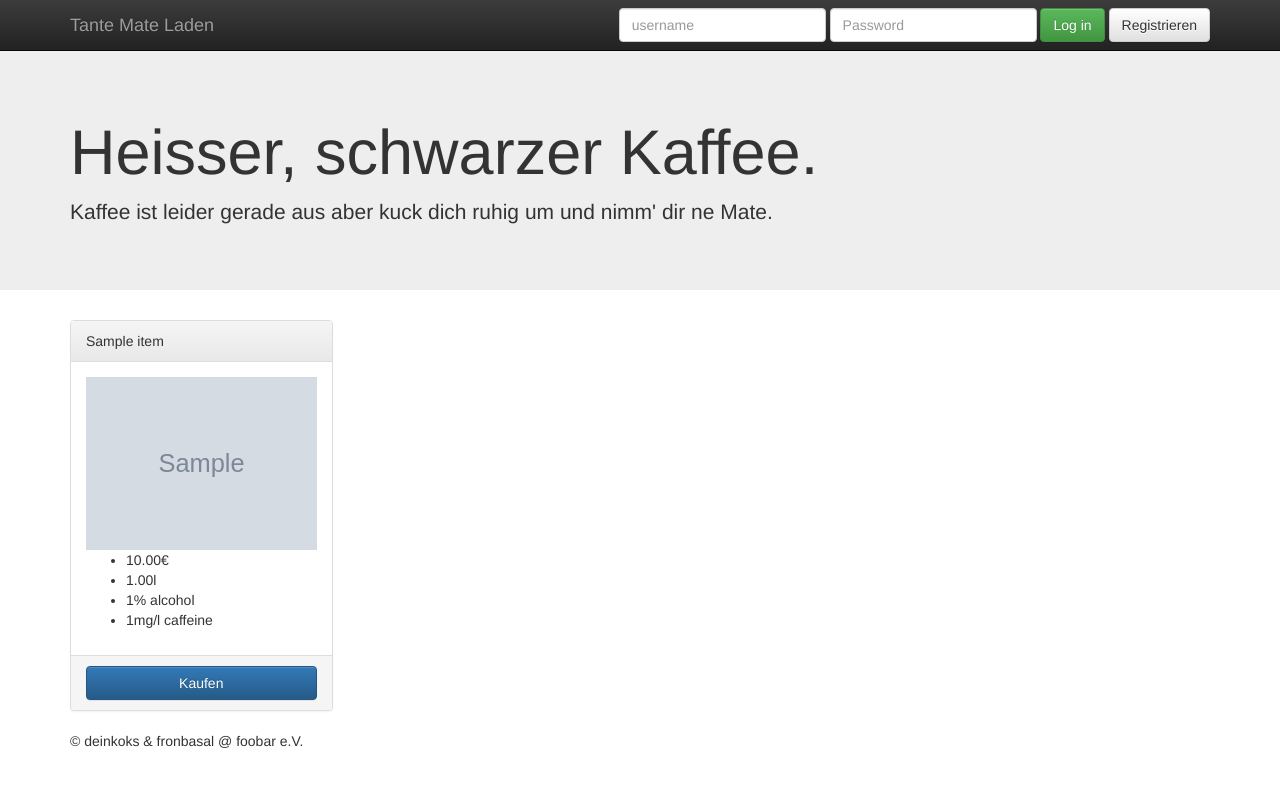
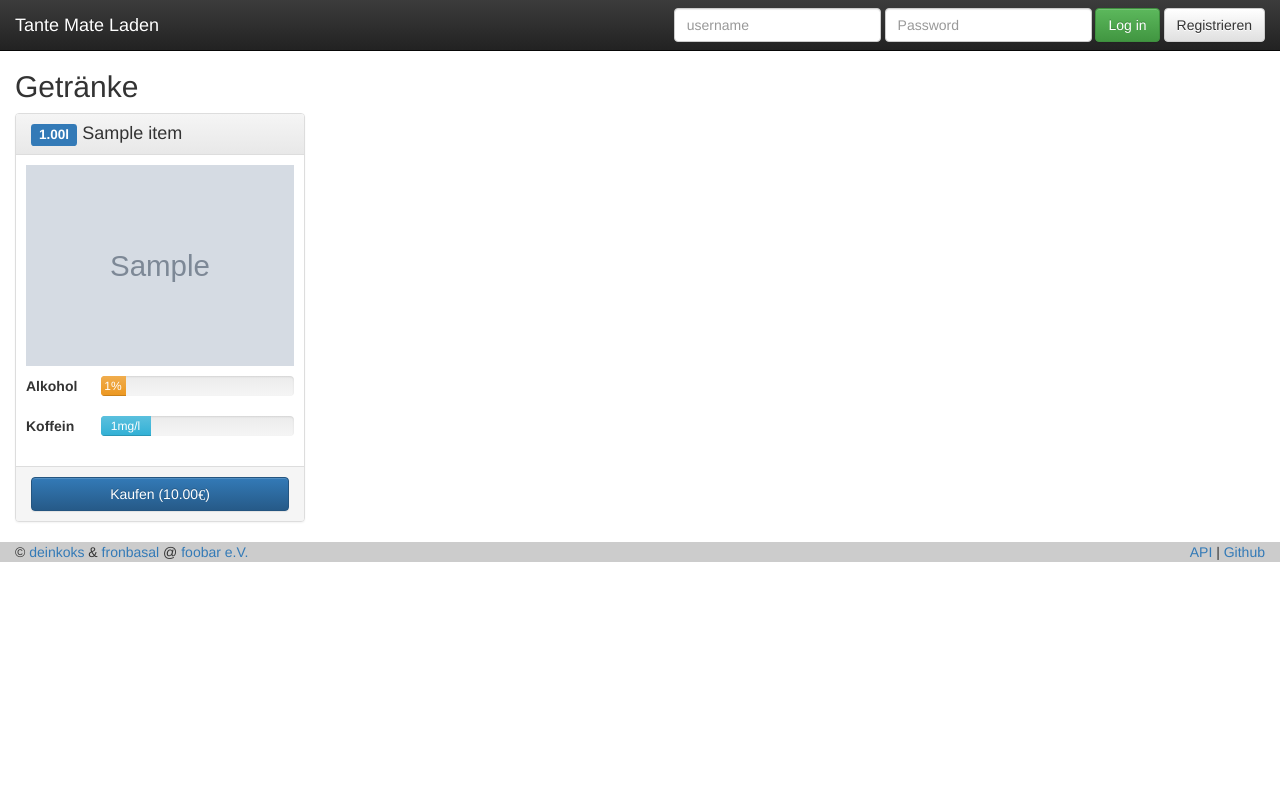
Before and after one commit to c3e/TanteMateLaden, a Django app: page / in a window 1280 px wide. Shown: the top 787 px of the page. Run offline with Django 3.2, Linux system fonts and the light colour scheme; tables that the repository leaves empty hold one stand-in row (values such as "Sample post"); grey boxes marked "Sample" are stand-in pictures; parts of the project's set-up code (start-up, migrations or seed data) failed here and were passed over; some libraries are stand-ins or nearby versions; some web fonts are replaced.

Commit message:
Quite a lot frontend foo, fixed avatar upload and validates for valid images

```diff
--- a/TanteMateLaden/TanteMateLaden/settings.py
+++ b/TanteMateLaden/TanteMateLaden/settings.py
@@ -117,9 +117,9 @@ LANGUAGE_CODE = 'de-de'
 
 TIME_ZONE = 'Europe/Berlin'
 
-USE_I18N = False
+USE_I18N = True
 
-USE_L10N = False
+USE_L10N = True
 
 USE_TZ = True
 
--- a/TanteMateLaden/store/templates/layout.html
+++ b/TanteMateLaden/store/templates/layout.html
@@ -1,7 +1,7 @@
 {% load static %}
 {% load store_widgets %}
 <!doctype html>
-<html class="no-js" lang="">
+<html class="no-js" lang="de">
   <head>
     <meta charset="utf-8">
     <meta http-equiv="X-UA-Compatible" content="IE=edge,chrome=1">
@@ -22,7 +22,7 @@
   </head>
   <body>
     <nav class="navbar navbar-inverse navbar-fixed-top" role="navigation">
-      <div class="container">
+      <div class="container-fluid">
         <div class="navbar-header">
           <button type="button" class="navbar-toggle collapsed" data-toggle="collapse" data-target="#navbar" aria-expanded="false" aria-controls="navbar">
           <span class="sr-only">Toggle navigation</span>
@@ -45,7 +45,15 @@
                   <li><a onclick="addFunds({{request.user.id}}, 100)">100€</a></li>
                 </ul>
               </li>
-              <li><a href="{% url 'account-index' %}">Angemeldet als {{ request.user.username }}</a></li>
+              <li><a href="{% url 'account-index' %}">
+                {% if request.user.account.avatar %}
+  <img src="{{ request.user.account.avatar.url }}" style="
+  max-height: 48px;
+  margin-top: -15px;
+  margin-bottom: -15px;
+  ">{% endif %}
+
+Angemeldet als <b>{{ request.user.username }}</b></a></li>
               <li><a href="{% url 'logout' %}"><i class="glyphicon glyphicon-off"></i></a>
             </ul>
           {% else %}
@@ -74,19 +82,39 @@
       </div>
       <!-- Main jumbotron for a primary marketing message or call to action -->
       {% block jumbo %}
+        {% comment %}
         <div class="jumbotron">
-          <div class="container">
+          <div class="container-fluid">
             <h1>Heisser, schwarzer Kaffee.</h1>
             <p>Kaffee ist leider gerade aus aber kuck dich ruhig um und nimm' dir ne Mate.</p>
           </div>
         </div>
+        {% endcomment %}
       {% endblock %}
-      <div class="container">
+      <div class="container-fluid">
         {% block content %}
           {% drink_row %}
         {% endblock %}
-        <footer>
-          <p>&copy; deinkoks & fronbasal @ foobar e.V.</p>
+      </div>
+        <footer style="background-color: #ccc">
+          <div class="container-fluid">
+            <div class="row">
+            <div class="col-md-4">
+              &copy; <a href="https://twitter.com/deinkoks">deinkoks</a> & <a href="https://twitter.com/fronbasalpub">fronbasal</a> @ <a href="https://chaospott.de">foobar e.V.</a>
+            </div>
+
+            <div class="col-md-8">
+              <span class="pull-right">
+              {% if request.user.is_staff %}
+              <a href="/admin/">Administration</a> |
+              {% endif %}
+              <a href="/api/">API</a> |
+              <a href="https://github.com/c3e/TanteMateLaden">Github</a>
+              </span>
+            </div>
+
+            </div>
+          </div>
         </footer>
         </div> <!-- /container -->
         <script src="//ajax.googleapis.com/ajax/libs/jquery/1.11.2/jquery.min.js"></script>
--- a/TanteMateLaden/store/templates/store/widgets/buy_modal.html
+++ b/TanteMateLaden/store/templates/store/widgets/buy_modal.html
@@ -1,6 +1,6 @@
 <!-- Modal -->
 <div class="modal fade" id="buy-{{item.pk}}" tabindex="-1" role="dialog" aria-labelledby="buy-{{item.pk}}Label">
-  <div class="modal-dialog" role="document">
+  <div class="modal-dialog modal-lg" role="document">
     <div class="modal-content">
       <div class="modal-header">
         <button type="button" class="close" data-dismiss="modal" aria-label="Close"><span aria-hidden="true">&times;</span></button>
@@ -9,16 +9,41 @@
       <div class="modal-body">
         {% if user.is_authenticated %}
         <a type="button" class="btn btn-primary btn-block" onclick="buyItemBtn({{user.pk}}, '{{item.slug}}', {{item.pk}})"><b>Für mich kaufen</b></a>
+          <br>
+        <h4>Für andere kaufen</h4>
         {% endif %}
-        <br>
-        <h4>Für andere kaufen</h4>
+        <div class="row">
           {% for acc in accounts %}
+          <div class="col-md-4 col-sm-4 col-xs-6">
+            <div style="height: 80px; margin-bottom: 10px;" class="col-md-4">
+            {% if acc.avatar %}
+                        {% if acc.free_access %}
+            <a onclick="buyItemBtn({{acc.user_id}}, '{{item.slug}}', {{item.pk}})" >
+            {% else %}
+             <a onclick="buyItemWithPinBtn1({{acc.user_id}}, '{{item.slug}}', {{item.pk}})"">
+            {% endif %}
+            <img src="{{ acc.avatar.url }}" style="
+              max-height: 80px;
+              max-width: 80px;
+              margin-right: 10px;
+              border-radius: 4px;
+              " >
+              </a>
+            {% else %}
+            <span style="font-size: 70px;" class="glyphicon glyphicon-user"></span>
+            {% endif %}
+            </div>
+            <div class="col-md-8">
             {% if acc.free_access %}
-            <a type="button" onclick="buyItemBtn({{acc.user_id}}, '{{item.slug}}', {{item.pk}})" style="padding-bottom: 10px;" class="btn btn-warning btn-block"><b>Für {{acc.user.username}} kaufen</b></a>
+            <a onclick="buyItemBtn({{acc.user_id}}, '{{item.slug}}', {{item.pk}})" ><h3>{{acc.user.username}} </h3></a>
             {% else %}
-            <a type="button" style="padding-bottom: 10px;" class="btn btn-warning btn-block" onclick="buyItemWithPinBtn1({{acc.user_id}}, '{{item.slug}}', {{item.pk}})""><b>Für {{acc.user.username}} kaufen (Pin nötig)</b></a>
+            <span class="label label-info pull-right">PIN</span>
+            <a onclick="buyItemWithPinBtn1({{acc.user_id}}, '{{item.slug}}', {{item.pk}})""><h3> {{acc.user.username}}</h3></a>
             {% endif %}
+            </div>
+          </div>
           {% endfor %}
+        </div>
       </div>
       <div class="modal-footer">
         <button type="button" class="btn btn-default" data-dismiss="modal">Close</button>
--- a/TanteMateLaden/store/templates/store/widgets/drink_row.html
+++ b/TanteMateLaden/store/templates/store/widgets/drink_row.html
@@ -1,23 +1,41 @@
 {% load store_widgets %}
+<h2>Getränke</h2>
 <div class="row">
 	{% for drink in drinks %}
-	<div class="col-md-3">
+		<div class="col-md-3 col-sm-4 col-xs-6">
 			<div class="panel panel-default">
-			<div class="panel-heading" data-toggle="tooltip" title="{{ drink.description }}">{{ drink.name }}</div>
-			<div class="panel-body">
+				<div class="panel-heading" data-toggle="tooltip" title="{{ drink.description }}"><h4 style="margin-top: 0; margin-bottom: 0;"><span class="label label-primary">{{ drink.volume }}l</span> {{ drink.name }}</h4></div>
+				<div class="panel-body" style="padding: 10px;">
 					{% if drink.image %}
-					<img src="{{ drink.image.url }}" style="max-width: 100%">
+						<img src="{{ drink.image.url }}" class="img-responsive hidden-xs" style="padding-bottom: 10px;">
 					{% endif %}
-				<ul>
-					<li>{{ drink.price }}€</li>
-					<li>{{ drink.volume }}l</li>
-					<li>{{ drink.alcoholic }}% alcohol</li>
-					<li>{{ drink.caffeine }}mg/l caffeine</li>
-				</ul>
+					<div class="row">
+						{% if drink.alcoholic > 0 %}
+							<div class="col-md-3"><b>Alkohol</b> </div>
+							<div class="col-md-9">
+								<div class="progress">
+									<div class="progress-bar progress-bar-warning" role="progressbar" aria-valuenow="{{drink.alcoholic}}" aria-valuemin="0" aria-valuemax="100" style="min-width: 25px; width: {{drink.alcoholic}}%;">
+										{{drink.alcoholic}}%
+									</div>
+								</div>
+							</div>
+						{% endif %}
+						{% if drink.caffeine > 0 %}
+							{% widthratio drink.caffeine 300 100 as width %}
+							<div class="col-md-3"><b>Koffein</b> </div>
+							<div class="col-md-9">
+								<div class="progress">
+									<div class="progress-bar progress-bar-info" role="progressbar" aria-valuenow="{{drink.alcoholic}}" aria-valuemin="0" aria-valuemax="300" style="min-width: 50px; width: {{width}}%;">
+										{{drink.caffeine}}mg/l
+									</div>
+								</div>
+							</div>
+						{% endif %}
+					</div>
 				</div>
 				<div class="panel-footer">
 					<a class="btn btn-primary btn-block" data-toggle="modal" data-target="#buy-{{drink.pk}}">
-					Kaufen
+						Kaufen ({{drink.price}}<i class="glyphicon glyphicon-euro"></i>)
 					</a>
 				</div>
 				{% buy_item_modal drink %}
--- a/TanteMateLaden/store/views.py
+++ b/TanteMateLaden/store/views.py
@@ -151,7 +151,7 @@ def accountView(request):
     if request.method == 'POST':
         if 'user-username' in request.POST:
             userform = UserForm(request.POST, instance=request.user, prefix="user")
-            accountform = AccountForm(request.POST, instance=request.user.account, prefix="acc")
+            accountform = AccountForm(request.POST, request.FILES, instance=request.user.account, prefix="acc")
             pinform = PinChangeForm(request.POST, prefix="pin")
             if userform.has_changed() and userform.is_valid():
                 userform.save()
```
Also changed, not shown: TanteMateLaden/store/forms.py (+22 -6 lines), TanteMateLaden/store/templates/store/account/index.html (+14 -6 lines), 1 other file. Lines whose indentation alone changed are shown as unchanged.
